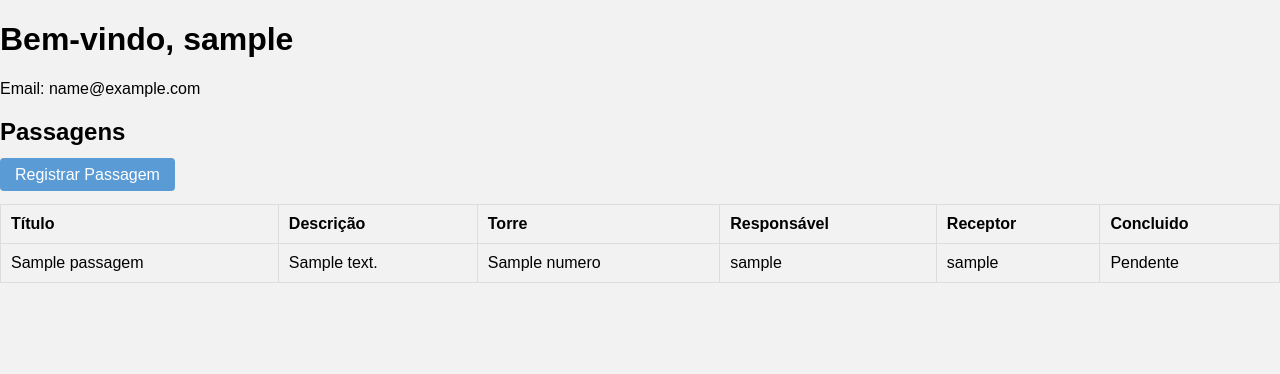
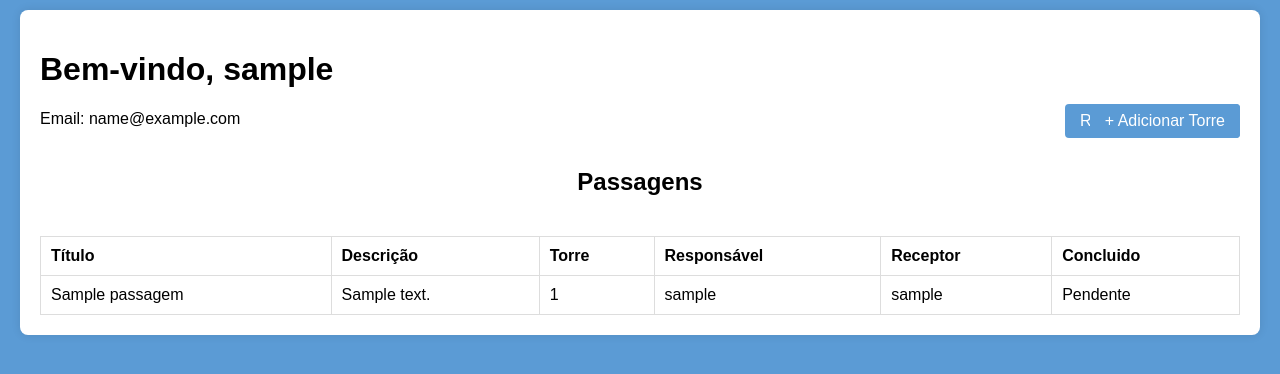
Before and after one commit to fanecovsf/moby-apps, a Django app: template troca_turno/templates/painel.html in a window 1280 px wide. Shown: the top 374 px of the page. Run offline with Django 4.2, Linux system fonts and the light colour scheme; a user stored in the database is signed in; tables that the repository leaves empty hold one stand-in row (values such as "Sample post"); the template is opened without the code that fills it: values that come from a table or form of the project are taken from there, most other values are stand-ins (such as "Sample title", 1, 10 or a date in 2020).

Commit message:
✨ Feat: Alterações no template e nas views

```diff
--- a/troca_turno/admin.py
+++ b/troca_turno/admin.py
@@ -17,7 +17,7 @@ class CustomUserAdmin(UserAdmin):
     list_filter = ('email', 'operacao')
 
     fieldsets = (
-        (None, {"fields": ("email", "username", "password")}),
+        (None, {"fields": ("email", "username", "password", "operacao")}),
         ("Permissions", {"fields": ("is_staff", "is_active", "groups", "user_permissions")}),
     )
     add_fieldsets = (
@@ -25,7 +25,7 @@ class CustomUserAdmin(UserAdmin):
             "classes": ("wide",),
             "fields": (
                 "email", "username","password1", "password2", "is_staff",
-                "is_active", "groups", "user_permissions"
+                "is_active", "groups", "user_permissions", "operacao"
             )}
         ),
     )
--- a/troca_turno/static/styles/painel.css
+++ b/troca_turno/static/styles/style-painel.css
@@ -1,15 +1,20 @@
 /* Estilo geral */
 body {
-    font-family: Arial, sans-serif;
+    font-family: sans-serif;
     margin: 0;
     padding: 0;
-    background-color: #f2f2f2;
+    background: #5b9bd5;
 }
 
 .container {
     max-width: 1200px;
-    margin: 0 auto;
+    margin: auto;
     padding: 20px;
+    background-color: #fff;
+    border-radius: 8px;
+    box-shadow: 0px 0px 10px rgba(0, 0, 0, 0.1);
+    justify-content: center;
+    margin-top: 10px;
 }
 
 /* Cabeçalho */
@@ -17,6 +22,8 @@ body {
     background-color: #ffc000;
     padding: 10px;
     color: #fff;
+    text-align: center;
+    margin-bottom: 20px;
 }
 
 .header h1 {
@@ -33,6 +40,12 @@ body {
 .btn-registrar {
     float: right;
     margin-top: -40px;
+    background-color: #5b9bd5;
+    color: #fff;
+    border: none;
+    padding: 8px 15px;
+    border-radius: 4px;
+    text-decoration: none;
 }
 
 /* Tabela */
@@ -70,4 +83,17 @@ table th, table td {
         float: none;
         margin-top: 10px;
     }
+
+    .user-info h1 {
+        font-size: 20px;
+    }
+
+    .user-info .small {
+        font-size: 12px;
+    }
 }
+
+h2 {
+    text-align: center;
+    margin: 40px;
+}
--- a/troca_turno/templates/painel.html
+++ b/troca_turno/templates/painel.html
@@ -5,16 +5,19 @@
     <meta charset="UTF-8" />
     <meta http-equiv="X-UA-Compatible" content="IE=edge" />
     <meta name="viewport" content="width=device-width, initial-scale=1.0" />
-    <link href="{% static 'styles/painel.css' %}" rel="stylesheet" />
+    <link href="{% static 'styles/style-painel.css' %}" rel="stylesheet" />
     <title>Passagens</title>
 </head>
 <body>
+    <div class="container">
+
+        <div class="user-info">
             <h1>Bem-vindo, {{ user.username }}</h1>
-    <p>Email: {{ user.email }}</p>
-
-    <h2>Passagens</h2>
-    <a href="" class="btn btn-primary">Registrar Passagem</a>
-
+            <p class="small">Email: {{ user.email }}</p>
+        </div>
+        <a href="" class="btn btn-registrar">Registrar Passagem</a>
+        <a href="" class="btn btn-registrar">+ Adicionar Torre</a>
+        <h2 class="titulo">Passagens</h2>
         <table>
             <thead>
                 <tr>
@@ -45,5 +48,6 @@
                 {% endfor %}
             </tbody>
         </table>
+    </div>
 </body>
 </html>
```
Also changed, not shown: troca_turno/services.py (+14 -1 lines), troca_turno/views.py (+4 -4 lines). Lines whose indentation alone changed are shown as unchanged.
